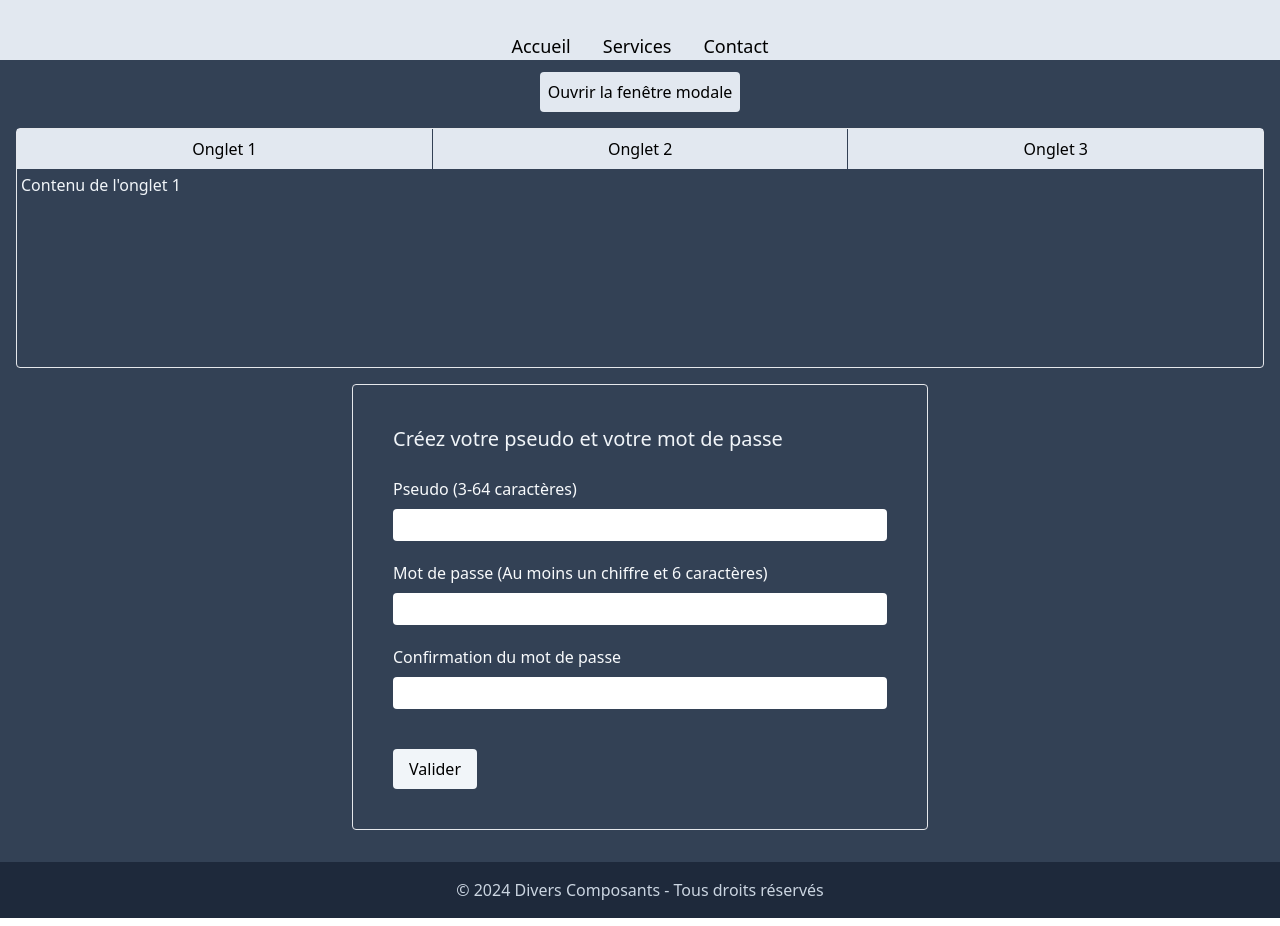
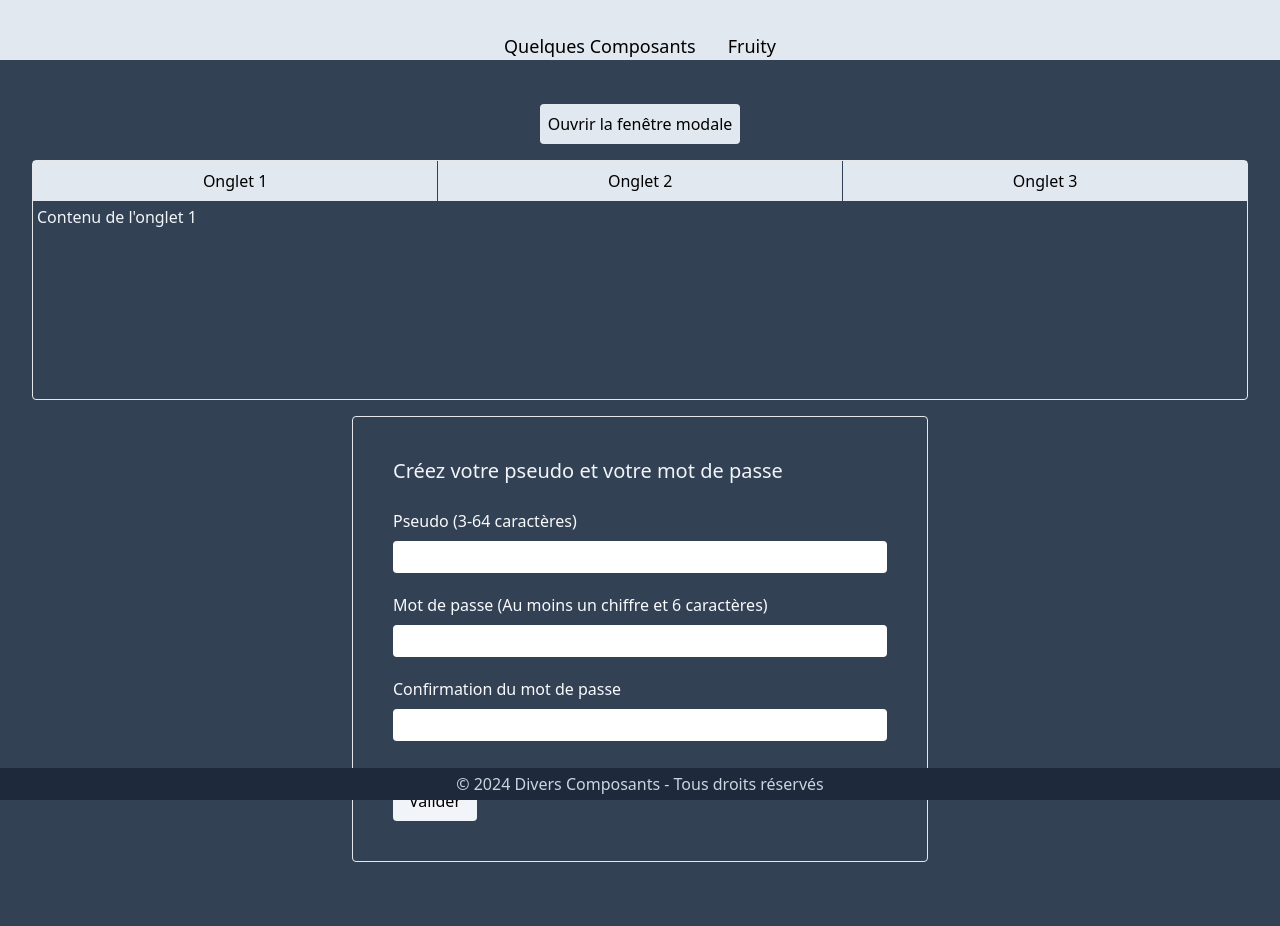
Before and after one commit to jess2304/some-react-components, a React (Vite) app: page / in a window 1280 px wide. Built offline with nearby package versions, Linux system fonts and the light colour scheme.

Commit message:
Navbar et routers faits

```diff
--- a/package.json
+++ b/package.json
@@ -12,7 +12,8 @@
   "dependencies": {
     "nanoid": "^5.0.8",
     "react": "^18.2.0",
-    "react-dom": "^18.2.0"
+    "react-dom": "^18.2.0",
+    "react-router-dom": "^6.28.0"
   },
   "devDependencies": {
     "@types/react": "^18.0.28",
--- a/src/App.jsx
+++ b/src/App.jsx
@@ -1,24 +1,26 @@
-import FenetreModale from "./components/1.Créer-une-fenêtre-modale-avec-un-portal/FenetreModale";
-import SystemeOnglets from "./components/2.Créer-un-systeme-d-onglets/SystemeOnglets";
+import Home from "./views/Home";
+import Fruity from "./views/Fruity";
 import Navbar from "./components/3.Coder-une-navbar/Navbar";
-import Validation from "./components/4.Validation/Validation";
+
+import { BrowserRouter, Routes, Route } from "react-router-dom";
 
 function App() {
   return (
-    <div className="h-full max-h-full w-full max-w-full flex flex-col bg-slate-700">
+    <div className="min-h-screen flex flex-col bg-slate-700">
+      <BrowserRouter>
         <header className="bg-slate-800 shadow-lg">
           <Navbar />
         </header>
         <main className="flex-grow-1 pt-10">
           <div className="container mx-auto px-4 py-8">
-          <div className="flex flex-col space-y-4">
-            <FenetreModale />
-            <SystemeOnglets />
-            <Validation />
-          </div>
+            <Routes>
+              <Route path="/" element={<Home />} />
+              <Route path="/fruity" element={<Fruity />} />
+            </Routes>
           </div>
         </main>
-      <footer className="bg-slate-800 text-slate-300 py-4">
+      </BrowserRouter>
+      <footer className="fixed bottom-0 w-full bg-slate-800 text-slate-300 py-1">
         <div className="container mx-auto px-4 text-center">
           <p>© 2024 Divers Composants - Tous droits réservés</p>
         </div>
--- a/src/components/3.Coder-une-navbar/Navbar.jsx
+++ b/src/components/3.Coder-une-navbar/Navbar.jsx
@@ -2,8 +2,9 @@ import React from "react";
 import { useState } from "react";
 import close from "../../assets/icons8-close.svg";
 import hamburger from "../../assets/burger-menu-svgrepo-com.svg";
+import { Link } from "react-router-dom";
 export default function Navbar() {
-  const [showMenu, setShowMenu] = useState(true);
+  const [showMenu, setShowMenu] = useState(false);
   return (
     <nav className="fixed top-0 w-full flex justify-center p-4 bg-slate-200">
       <ul
@@ -12,19 +13,14 @@ export default function Navbar() {
         } flex-col items-center justify-center bg-slate-200 w-full absolute top-full pb-5 sm:flex sm:relativ sm:flex-row sm:pb-0`}
       >
         <li>
-          <a className="inline-block py-2 mx-4 text-lg sm:py-0" href="#">
-            Accueil
-          </a>
+          <Link className="inline-block py-2 mx-4 text-lg sm:py-0" to="/">
+            Quelques Composants
+          </Link>
         </li>
         <li>
-          <a className="inline-block py-2 mx-4 text-lg sm:py-0" href="#">
-            Services
-          </a>
-        </li>
-        <li>
-          <a className="inline-block py-2 mx-4 text-lg sm:py-0" href="#">
-            Contact
-          </a>
+          <Link className="inline-block py-2 mx-4 text-lg sm:py-0" to="/fruity">
+            Fruity
+          </Link>
         </li>
       </ul>
       <button className="ml-auto sm:hidden" onClick={() => setShowMenu(!showMenu)}>
--- /dev/null
+++ b/src/views/Fruity.jsx
@@ -0,0 +1,8 @@
+import React from 'react'
+
+export default function Fruity() {
+  return (
+    <div className="container mx-auto px-4 py-8">
+    </div>
+  )
+}
--- /dev/null
+++ b/src/views/Home.jsx
@@ -0,0 +1,15 @@
+import React from "react";
+import Validation from "../components/4.Validation/Validation";
+import FenetreModale from "../components/1.Créer-une-fenêtre-modale-avec-un-portal/FenetreModale";
+import SystemeOnglets from "../components/2.Créer-un-systeme-d-onglets/SystemeOnglets";
+export default function Home() {
+  return (
+    <div className="container mx-auto px-4 py-8">
+      <div className="flex flex-col space-y-4">
+        <FenetreModale />
+        <SystemeOnglets />
+        <Validation />
+      </div>
+    </div>
+  );
+}
```
Also changed, not shown: 1 other file (tests, documents, lock files or other folders). Lines whose indentation alone changed are shown as unchanged.
